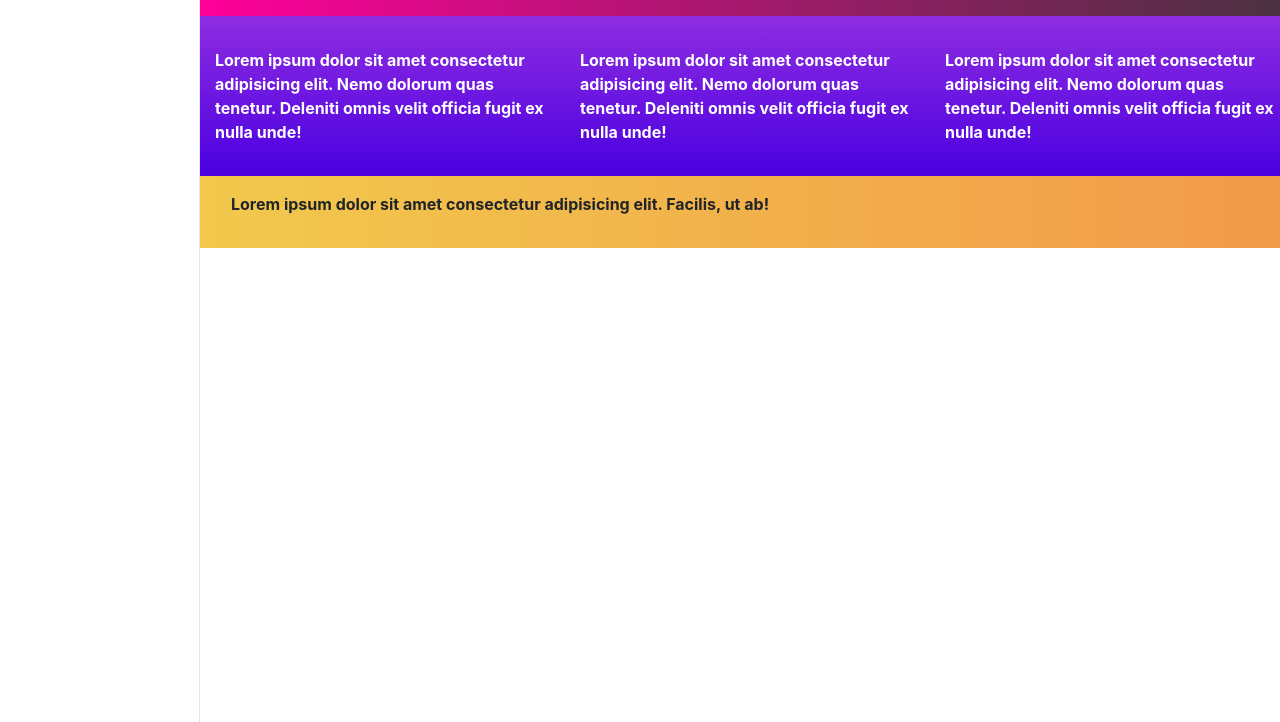
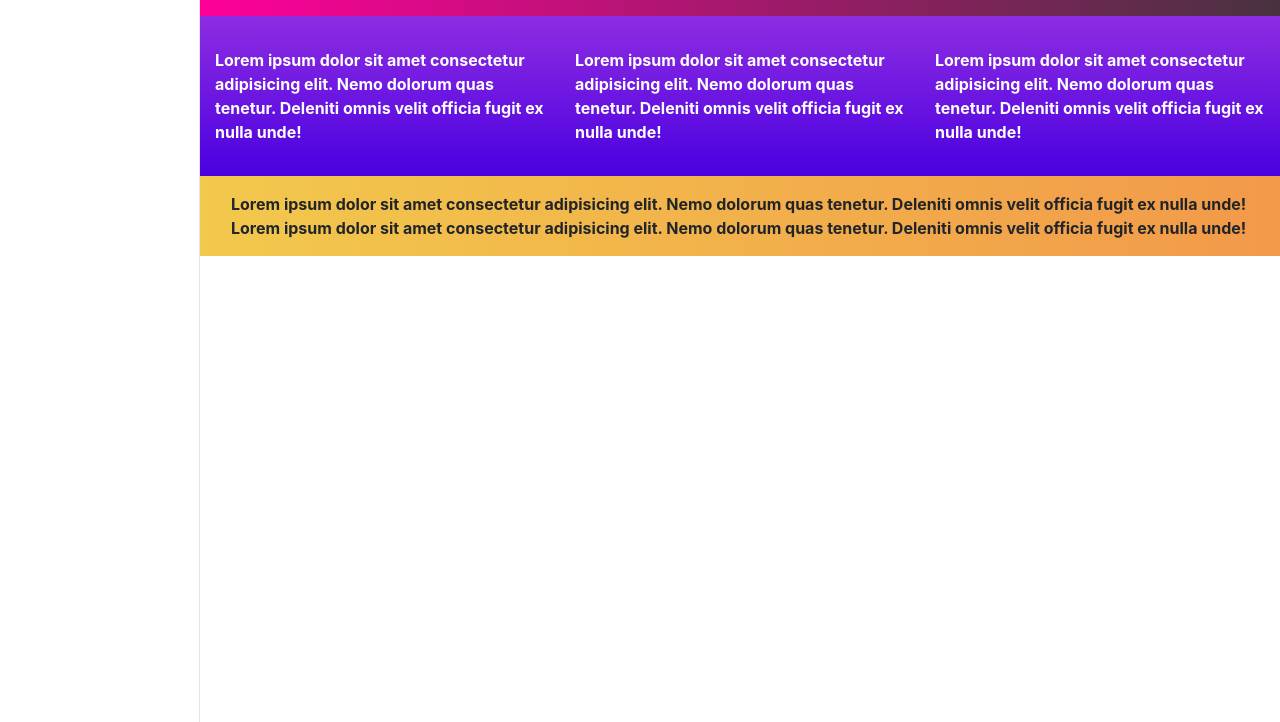
Before and after one commit to stigsanek/js-constructor, a website built with webpack: page src/index.html in a window 1280 px wide. Shown: the part 78-800 px from the top of the page. Built offline with nearby package versions, Linux system fonts and the light colour scheme.

Commit message:
Корректирует стили

```diff
--- a/src/css/main.css
+++ b/src/css/main.css
@@ -6,7 +6,7 @@
   position: absolute;
   top: 0;
   right: 0;
-  left: 215px;
+  left: 200px;
 }
 
 .sidebar {
--- a/src/model.js
+++ b/src/model.js
@@ -1,3 +1,5 @@
+const loremText = `Lorem ipsum dolor sit amet consectetur adipisicing elit. Nemo dolorum quas tenetur. Deleniti omnis velit officia fugit ex nulla unde!`;
+
 export const model = [
   {
     type: 'title', value: 'Конструктор сайтов на чистом JavaScript!', options: {
@@ -7,16 +9,16 @@ export const model = [
   },
   {
     type: 'textColumns', value: [
-      'Lorem ipsum dolor sit amet consectetur adipisicing elit. Nemo dolorum quas tenetur. Deleniti omnis velit officia fugit ex nulla unde!',
-      'Lorem ipsum dolor sit amet consectetur adipisicing elit. Nemo dolorum quas tenetur. Deleniti omnis velit officia fugit ex nulla unde!',
-      'Lorem ipsum dolor sit amet consectetur adipisicing elit. Nemo dolorum quas tenetur. Deleniti omnis velit officia fugit ex nulla unde!'
+      loremText,
+      loremText,
+      loremText
     ],
     options: {
       styles: 'padding: 2rem 0; color: #fff;background: linear-gradient(to bottom, #8e2de2, #4a00e0);font-weight: bold;'
     }
   },
   {
-    type: 'text', value: 'Lorem ipsum dolor sit amet consectetur adipisicing elit. Facilis, ut ab! ', options: {
+    type: 'text', value: `${loremText} ${loremText}`, options: {
       styles: 'background: linear-gradient(to left, #f2994a, #f2c94c);font-weight: bold;padding: 1rem;'
     }
   }
--- a/src/templates.js
+++ b/src/templates.js
@@ -11,7 +11,7 @@ function title(block) {
 
 function text(block) {
   return row(
-    col(`<p>${block.value}</p>`),
+    col(`<p style="margin: 0;">${block.value}</p>`),
     block.options.styles
   );
 };
--- a/src/utils.js
+++ b/src/utils.js
@@ -1,5 +1,6 @@
 export function row(content, styles = '') {
-  return `<div class="row" style="${styles}">${content}</div>`;
+  const style = `margin: 0; ${styles}`;
+  return `<div class="row" style="${style}">${content}</div>`;
 };
 
 export function col(content) {
```
